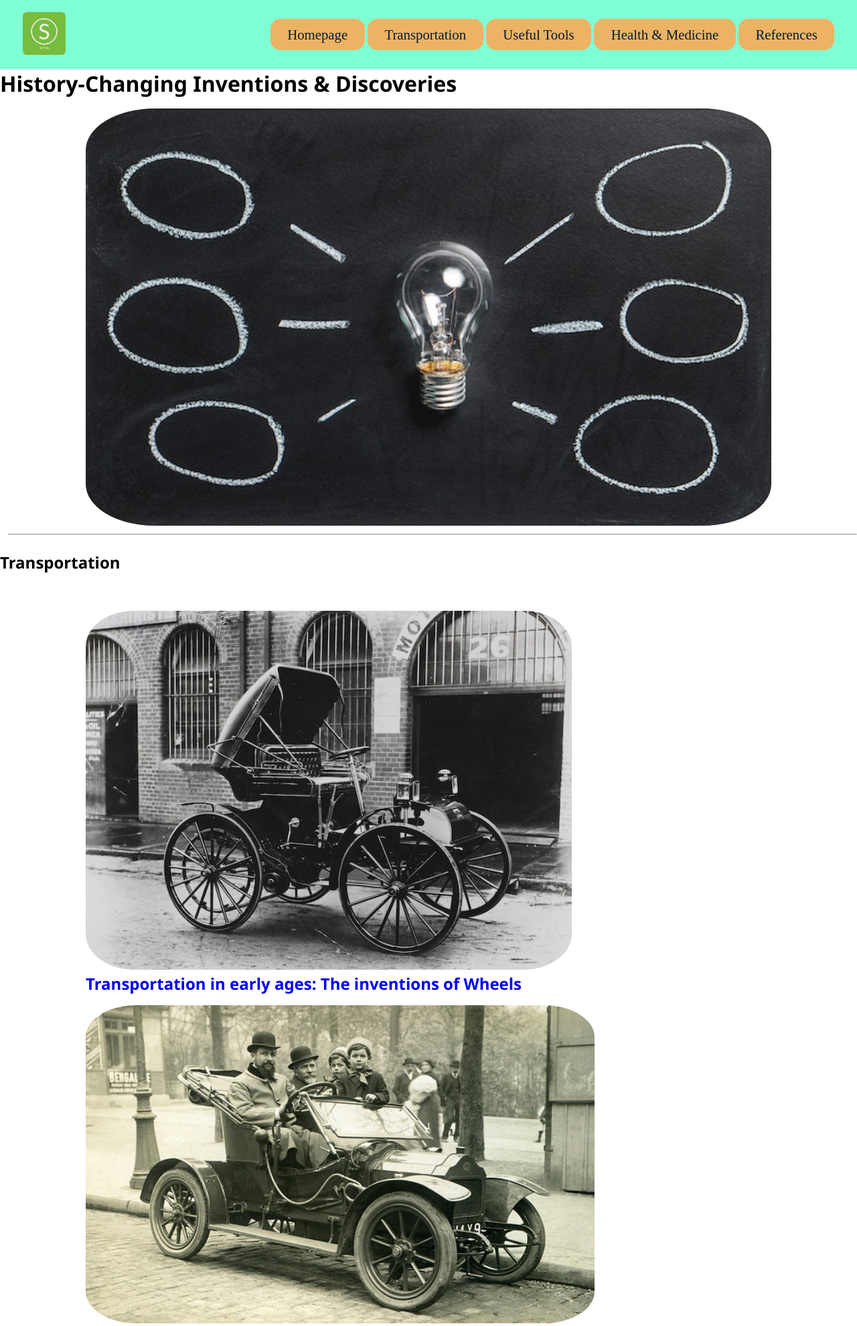
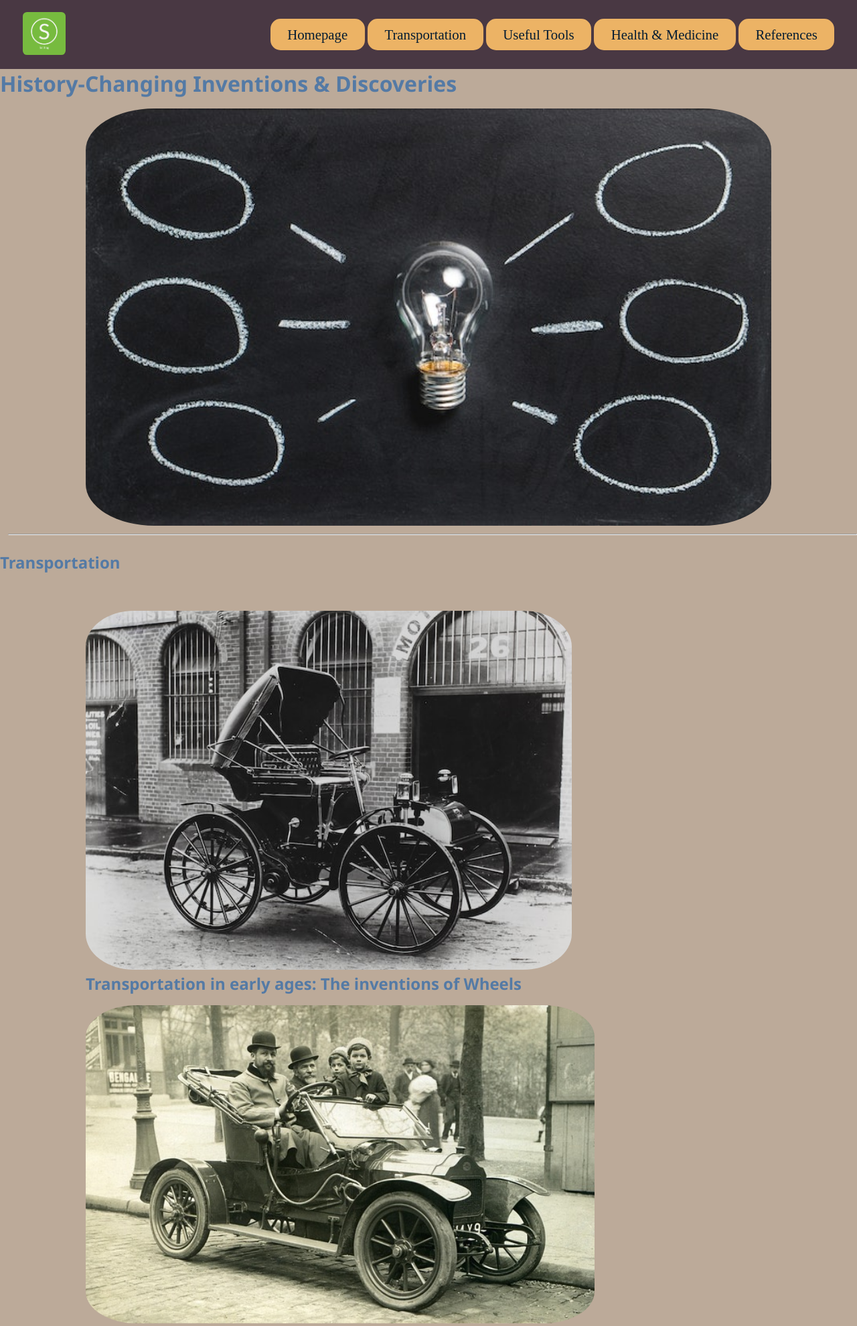
Before and after one commit to Omar-Abdullah-Shaikh-Al-Zoor/History-Changing-Inventions, a PHP site: page /index.html in a window 1280 px wide. Shown: the top 1980 px of the page at 67% size. Run offline with PHP 8.4, Linux system fonts and the light colour scheme.

Commit message:
color pallet

```diff
--- a/assets/css/style.css
+++ b/assets/css/style.css
@@ -2,6 +2,7 @@
   box-sizing: border-box;
   margin: 0;
   padding: 0;
+  color: #547aa5;
 }
 header {
   grid-area: header;
@@ -25,7 +26,10 @@ header {
   position: sticky;
   top: 0;
   z-index: 1;
-  background-color: aquamarine;
+  background-color: #493843;
+}
+main {
+  background-color: #bcaa99;
 }
 .logo {
   width: 7vh;
```
